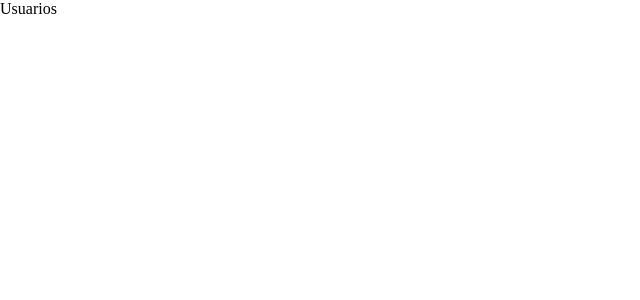
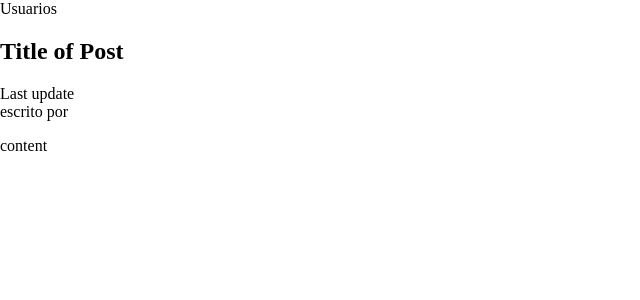
Before and after one commit to caiosfg/to-com-sede, a Nuxt app in the folder client/: page /posts/1 in a window 1280 px wide. Before the commit this address had no page. Shown: the top 300 px of the page, without its empty margins (0-640 px from the left). Built offline with nearby package versions, Linux system fonts and the light colour scheme.

Commit message:
algumas insercoes do projeto, para conteudo off page

```diff
--- a/client/components/NuxtLogo.vue
+++ /dev/null
@@ -1,11 +0,0 @@
-<template>
-  <svg class="nuxt-logo" viewBox="0 0 45 30" fill="none" xmlns="http://www.w3.org/2000/svg">
-    <path d="M24.7203 29.704H41.1008C41.6211 29.7041 42.1322 29.5669 42.5828 29.3061C43.0334 29.0454 43.4075 28.6704 43.6675 28.2188C43.9275 27.7672 44.0643 27.2549 44.0641 26.7335C44.0639 26.2121 43.9266 25.6999 43.6662 25.2485L32.6655 6.15312C32.4055 5.70162 32.0315 5.32667 31.581 5.06598C31.1305 4.8053 30.6195 4.66805 30.0994 4.66805C29.5792 4.66805 29.0682 4.8053 28.6177 5.06598C28.1672 5.32667 27.7932 5.70162 27.5332 6.15312L24.7203 11.039L19.2208 1.48485C18.9606 1.03338 18.5864 0.658493 18.1358 0.397853C17.6852 0.137213 17.1741 0 16.6538 0C16.1336 0 15.6225 0.137213 15.1719 0.397853C14.7213 0.658493 14.3471 1.03338 14.0868 1.48485L0.397874 25.2485C0.137452 25.6999 0.000226653 26.2121 2.8053e-07 26.7335C-0.000226092 27.2549 0.136554 27.7672 0.396584 28.2188C0.656614 28.6704 1.03072 29.0454 1.48129 29.3061C1.93185 29.5669 2.44298 29.7041 2.96326 29.704H13.2456C17.3195 29.704 20.3239 27.9106 22.3912 24.4118L27.4102 15.7008L30.0986 11.039L38.1667 25.0422H27.4102L24.7203 29.704ZM13.0779 25.0374L5.9022 25.0358L16.6586 6.36589L22.0257 15.7008L18.4322 21.9401C17.0593 24.2103 15.4996 25.0374 13.0779 25.0374Z" fill="#00DC82" />
-  </svg>
-</template>
-
-<style>
-.nuxt-logo {
-  height: 180px;
-}
-</style>
--- /dev/null
+++ b/client/components/Posts/PostPreview.vue
@@ -0,0 +1,15 @@
+<template>
+  <div>
+    <section>
+      <h1>Obtenha as novidades</h1>
+    </section>
+    <section>
+      <nuxt-link :to="'/posts/' + 1">News</nuxt-link>
+    </section>
+  </div>
+</template>
+
+
+<style scoped>
+
+</style>
--- /dev/null
+++ b/client/pages/about/index.vue
@@ -0,0 +1,14 @@
+<template>
+  <div class="about">
+    <p>TESTES LOREM IOSIM</p>
+    <p>TESTES LOREM IOSIM</p>
+    <p>TESTES LOREM IOSIM</p>
+  </div>
+</template>
+
+<style scoped>
+.about {
+  text-align: center;
+  padding: 30px;
+}
+</style>
--- /dev/null
+++ b/client/pages/lp.vue
@@ -0,0 +1,15 @@
+<template>
+    <div>
+       <PostPreview />
+    </div>
+</template>
+
+<script>
+import PostPreview from '@/components/Posts/PostPreview'
+
+export default {
+    components: {
+        PostPreview
+    }
+}
+</script>
--- /dev/null
+++ b/client/pages/posts/_id/index.vue
@@ -0,0 +1,15 @@
+<template>
+    <div>
+        <section class="post-single">
+            <h1>Title of Post</h1>
+            <div class="post-details">
+                <div>Last update</div>
+                <div>escrito por</div>
+            </div>
+            <p>content</p>
+        </section>
+        <section>
+
+        </section>
+    </div>
+</template>
--- /dev/null
+++ b/client/pages/posts/index.vue
@@ -0,0 +1,11 @@
+<template>
+  <div class="post"></div>
+</template>
+
+<style scoped>
+.post {
+  display: flex;
+  align-items: center;
+  justify-items: center;
+}
+</style>
```
